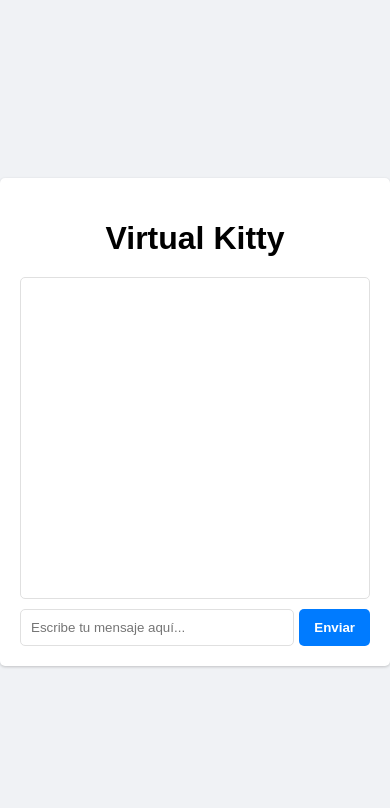
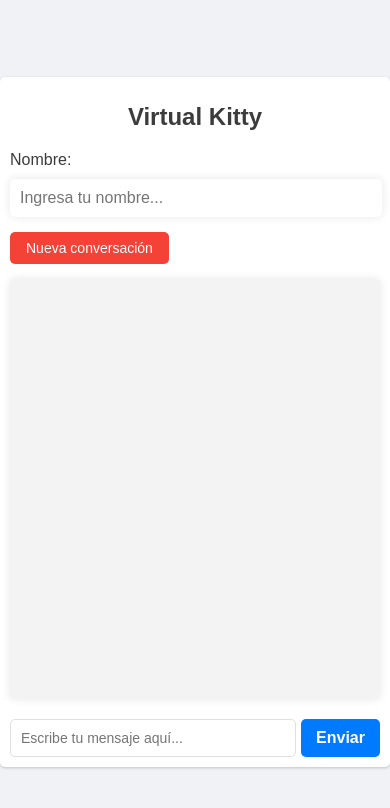
Before and after one commit to Jhony14/virtual-kitty, a website: page public/index.html in a window 390 px wide. Drawn offline with Linux system fonts and the light colour scheme.

Commit message:
- Add usersame, clear button, and update style

```diff
--- a/public/index.html
+++ b/public/index.html
@@ -1,5 +1,5 @@
 <!DOCTYPE html>
-<html lang="en">
+<html lang="es">
 <head>
   <meta charset="UTF-8">
   <meta name="viewport" content="width=device-width, initial-scale=1.0">
@@ -9,6 +9,11 @@
 <body>
   <div class="chat-container">
     <h1>Virtual Kitty</h1>
+    <div>
+      <label for="nameInput">Nombre:</label>
+      <input type="text" id="nameInput" placeholder="Ingresa tu nombre...">
+    </div>
+    <button class="clear-button">Nueva conversación</button>
     <div class="chat-messages" id="chatMessages"></div>
     <form class="chat-form" id="chatForm">
       <input type="text" id="chatInput" placeholder="Escribe tu mensaje aquí...">
--- a/public/script.js
+++ b/public/script.js
@@ -2,9 +2,9 @@ document.addEventListener('DOMContentLoaded', () => {
   const chatForm = document.getElementById('chatForm');
   const chatInput = document.getElementById('chatInput');
   const chatMessages = document.getElementById('chatMessages');
+	let Username = localStorage.getItem('Username') || "Usuario";
+  let conversationHistory = [];
 
-  // Agregamos un array para almacenar la conversación en el cliente
-  let conversationHistory = [];
 	displayHistory();
 
   chatForm.addEventListener('submit', async (event) => {
@@ -13,11 +13,10 @@ document.addEventListener('DOMContentLoaded', () => {
     const message = chatInput.value.trim();
     if (!message) return;
 
-    const userMessage = `Usuario: ${message}`;
+    const userMessage = `${Username}: ${message}`;
     addChatMessage({ text: userMessage, sender: 'user' });
     conversationHistory.push(userMessage);
 
-    // Enviar el historial de la conversación junto con el mensaje
 		const response = await fetch('https://kitty.dev-ja.cyou/chat', {
       method: 'POST',
       headers: { 'Content-Type': 'application/json' },
@@ -57,4 +56,16 @@ document.addEventListener('DOMContentLoaded', () => {
 		}
 	}
 
+	document.querySelector('.clear-button').addEventListener('click', function() {
+		localStorage.removeItem('conversationHistory');
+		const chatMessages = document.querySelector('#chatMessages');
+		conversationHistory = [];
+		chatMessages.innerHTML = '';
+	});
+
+	document.querySelector('#nameInput').addEventListener('input', function() {
+		Username = document.querySelector('#nameInput').value;
+		localStorage.setItem('Username', Username);
+	});
+
 });
--- a/public/styles.css
+++ b/public/styles.css
@@ -19,17 +19,37 @@ body {
 }
 
 h1 {
+  font-size: 30px;
+  font-weight: 700;
+  margin-bottom: 30px;
+  color: #3C3C3C;
   text-align: center;
-  margin-bottom: 20px;
+}
+
+label {
+  display: block;
+  margin-bottom: 10px;
+  color: #3C3C3C;
+}
+
+#nameInput {
+  width: 95%;
+  padding: 10px;
+  border-radius: 5px;
+  border: none;
+  margin-bottom: 15px;
+  box-shadow: 0 0 10px rgba(0, 0, 0, 0.1);
+  font-size: 16px;
 }
 
 .chat-messages {
-  height: 300px;
-  overflow-y: auto;
-  margin-bottom: 10px;
-  border: 1px solid #e0e0e0;
+	height: 400px;
+  overflow-y: scroll;
   padding: 10px;
+  margin-bottom: 20px;
+  background-color: #F3F3F3;
   border-radius: 5px;
+  box-shadow: 0 0 10px rgba(0, 0, 0, 0.1);
 }
 
 .chat-form {
@@ -44,24 +64,30 @@ h1 {
   outline: none;
 }
 
-.chat-form button {
-  background-color: #007bff;
-  color: white;
+.chat-form button[type="submit"]{
+	background-color: #007bff;
+  color: #ffffff;
   font-weight: bold;
   border: none;
   padding: 10px 15px;
   border-radius: 5px;
   cursor: pointer;
   margin-left: 5px;
+  font-size: 16px;
+  transition: background-color 0.2s;
 }
 
-.chat-form button:hover {
-  background-color: #0056b3;
+.chat-form button[type="submit"]:hover {
+	background-color: #0056b3;
 }
 
 .chat-message {
 	font-weight: bold;
+	background-color: #FFF;
+  padding: 10px;
   margin-bottom: 10px;
+  border-radius: 5px;
+  box-shadow: 0 0 10px rgba(0, 0, 0, 0.1);
 }
 
 .chat-message.user {
@@ -75,3 +101,40 @@ h1 {
 .chat-message.history {
   color: #155e33;
 }
+
+button.clear-button {
+  background-color: #f44336;
+  color: #ffffff;
+  border: none;
+  border-radius: 5px;
+  padding: 10px;
+  margin-bottom: 15px;
+  cursor: pointer;
+	font-size: 16px;
+  transition: background-color 0.2s;
+}
+
+button.clear-button:hover {
+  background-color: #ff6659;
+}
+
+/* Path: public/index.html */
+
+@media only screen and (max-width: 500px) {
+  .chat-container {
+    padding: 10px;
+  }
+  h1 {
+    font-size: 24px;
+    margin-bottom: 20px;
+  }
+  input[type="text"],
+  textarea {
+    font-size: 14px;
+  }
+  button[type="submit"],
+  button.clear-button {
+    padding: 8px 16px;
+    font-size: 14px;
+  }
+}
--- a/server.js
+++ b/server.js
@@ -33,7 +33,6 @@ app.post('/chat', async (req, res) => {
     return res.status(400).json({ error: 'Por favor, envía un mensaje.' });
   }
 
-  // Preparamos el prompt incluyendo el historial de la conversación
   const prompt = conversationHistory.join('\n') + '\nKitty:';
   const initialInfo = 'Te llamas kitty, Y estas hablando con un humano, tu creador es Jhonatan y tu Vives en Valencia, España, ajusta tu fecha y hora a GMT+1 concretamente '+ new Date() +', intenta se amigable y seguir la conversación con los últimos mensajes.';
 
```
